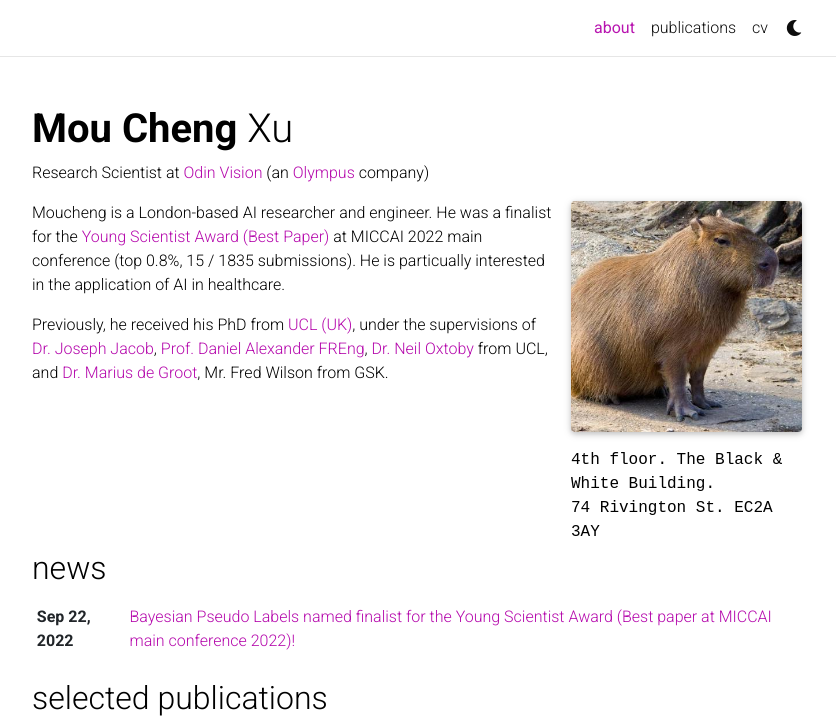
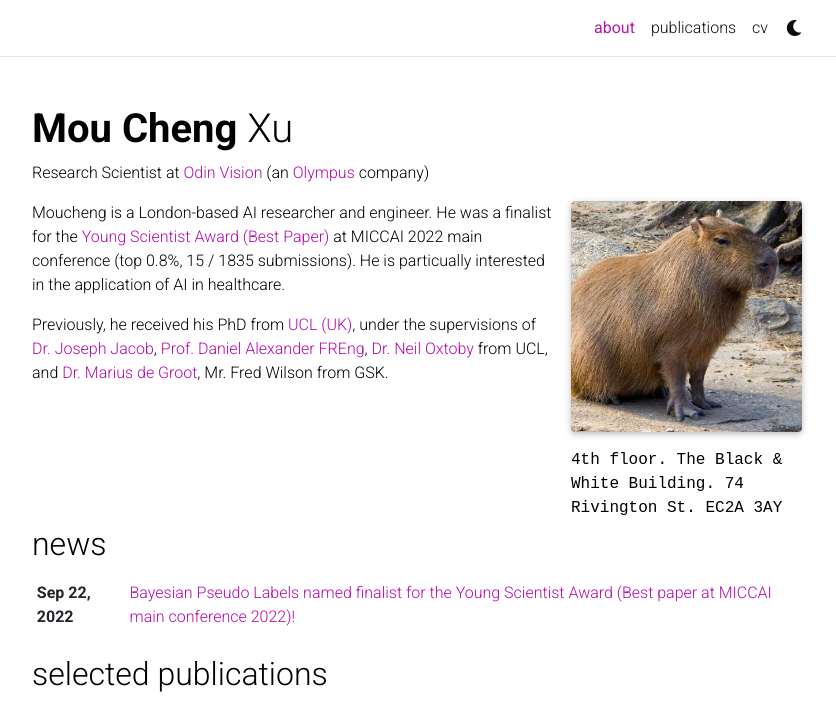
Before and after one commit to moucheng2017/moucheng2017.github.io, a Jekyll site: the page built from _pages/about.md, in a window 1280 px wide and 1015 px high, cut to the strip 0-721 px from the top of the window. Shown: the whole strip, without its empty margins (223-1059 px from the left). Built offline with Jekyll 4.4.1, drawn with Linux system fonts in a browser that asks for light colours; comment, search, counter and statistics services are not loaded; a style sheet for code colours, icons or effects is not loaded.

```diff
--- a/_pages/about.md
+++ b/_pages/about.md
@@ -10,8 +10,7 @@ profile:
   image: prof_pic.jpeg
   image_circular: false # crops the image to make it circular
   address: >
-    <p>4th floor. The Black & White Building. </p>
-    <p>74 Rivington St. EC2A 3AY</p>
+    <p>4th floor. The Black & White Building. 74 Rivington St. EC2A 3AY </p>
 
 news: true  # includes a list of news items
 latest_posts: false  # includes a list of the newest posts
```
